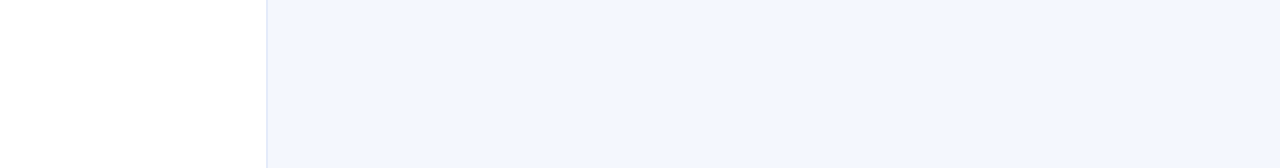
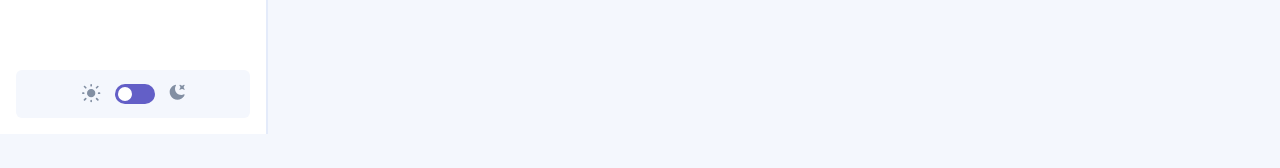
Before and after one commit to matsuyami/kanban, a Next.js app: page / in a window 1280 px wide. Shown: the part 666-834 px from the top of the page. After the commit the page ends 800 px from the top, so only its background shows below. Built offline with nearby package versions, Linux system fonts and the light colour scheme.

Commit message:
feat: added theme toggle

```diff
--- a/src/components/layout/Layout.tsx
+++ b/src/components/layout/Layout.tsx
@@ -53,9 +53,9 @@ export const Layout = ({ children, title='Kanban' }: Props) => {
           </div>
         </div>
       </header>
-      <div className={'flex flex-row flex-grow'}>
+      <div className={'flex flex-row flex-grow h-[calc(100vh_-_80px)]'}>
         {isTabletSize && <Sidebar/> }
-        <main className={'overflow-y-auto w-full min-h-screen whitespace-nowrap'}>
+        <main className={'overflow-y-auto w-full whitespace-nowrap'}>
           { children }
         </main>
       </div>
--- a/src/components/layout/Sidebar.tsx
+++ b/src/components/layout/Sidebar.tsx
@@ -1,12 +1,31 @@
+import { useState, useEffect } from 'react'
 import BoardIcon from '../../assets/images/icon-board.svg'
+import SunIcon from '../../assets/images/icon-light-theme.svg'
+import MoonIcon from '../../assets/images/icon-dark-theme.svg'
 
-// make useWindow hook to use width
-// if width > 768 px or so render sidebar in layout
+type Theme = 'light' | 'dark'
 
 export const Sidebar = () => {
+
+  // TODO: set theme according to localStorage
+  const [theme, setTheme] = useState<Theme>('light')
+
+  useEffect(() => {
+    document.body.className = theme
+  }, [theme])
+
+  const toggleTheme = () => {
+    if(theme === 'light'){
+      setTheme('dark')
+    } else if(theme === 'dark'){
+      setTheme('light')
+    }
+  }
+
   return (
-    <aside className={'flex flex-col h-screen px-6 md:border-solid md:border-r-2 md:border-light-lines dark:md:border-dark-lines md:w-[16.75rem] bg-white dark:bg-dark-gray'}>
-      <div className={'flex flex-col w-[inherit]'}>
+    <aside className={`flex flex-col justify-between h-[calc(100vh - 80px)] px-4 md:border-solid md:border-r-2
+        md:border-light-lines dark:md:border-dark-lines md:w-[16.75rem] bg-white dark:bg-dark-gray`}>
+      <div className={'flex flex-col px-2 w-[inherit]'}>
         <h2 className={'heading-sm py-8 tracking-[2.4px] uppercase'}>All boards (4)</h2>
         <button className={'flex items-center pb-6 gap-3 heading-md'}>
           <BoardIcon/>
@@ -18,6 +37,21 @@ export const Sidebar = () => {
         </button>
       </div>
 
+      <div className={'flex items-center justify-center mb-4 w-full min-h-[3rem] bg-light-gray dark:bg-dark-gray rounded-md'}>
+        <div className={'flex justify-around w-2/4'}>
+          <SunIcon />
+          <button
+            onClick={() => toggleTheme()}
+            className="w-10 h-5 bg-main-purple hover:bg-main-purple-hover rounded-xl p-[3px]"
+          >
+            <div
+              className={`w-[14px] h-[14px] rounded-full bg-white transition
+              ${theme === 'dark' ? 'translate-x-5' : ''}`}>
+            </div>
+          </button>
+          <MoonIcon />
+          </div>
+        </div>
     </aside>
   )
 }
--- a/tailwind.config.js
+++ b/tailwind.config.js
@@ -1,5 +1,6 @@
 /** @type {import('tailwindcss').Config} */
 module.exports = {
+  mode: 'jit',
   content: [
     './src/**/**/*.{js,jsx,ts,tsx}',
   ],
```
